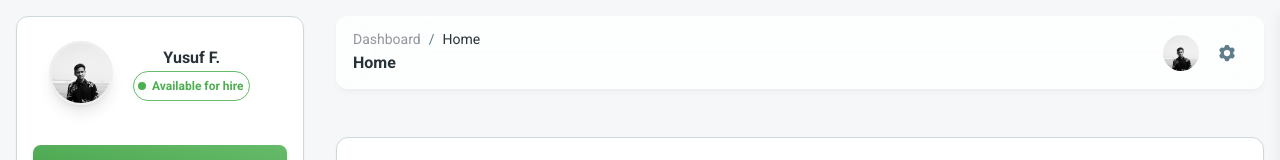
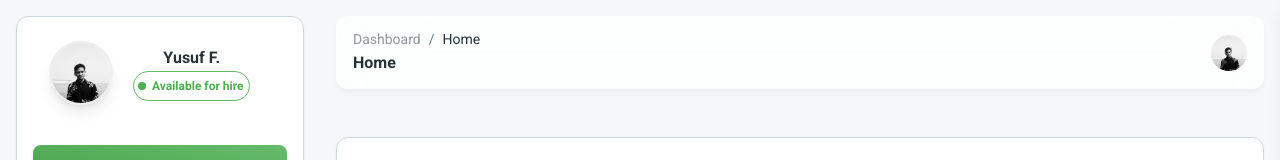
Before and after one commit to firmansyf/my-app, a React (Vite) app: page /dashboard/home in a window 1280 px wide. Shown: the top 160 px of the page. Built offline with nearby package versions, Linux system fonts and the light colour scheme.

Commit message:
improve: --none-display-condition-dark-mode

```diff
--- a/src/widgets/layout/dashboard-navbar.jsx
+++ b/src/widgets/layout/dashboard-navbar.jsx
@@ -1,7 +1,7 @@
 import {useLocation, Link} from 'react-router-dom'
 import {Navbar, Typography, IconButton, Breadcrumbs, Avatar} from '@material-tailwind/react'
-import {Cog6ToothIcon, Bars3Icon} from '@heroicons/react/24/solid'
-import {useMaterialTailwindController, setOpenConfigurator, setOpenSidenav} from '@/context'
+import {Bars3Icon} from '@heroicons/react/24/solid'
+import {useMaterialTailwindController, setOpenSidenav} from '@/context'
 import yusuf from '@/assets/img-office/yusuf.jpg'
 
 export function DashboardNavbar() {
@@ -140,14 +140,14 @@ export function DashboardNavbar() {
               <Avatar src={yusuf} size='sm' />
             </Link>
 
-            <IconButton
+            {/* <IconButton
               variant='text'
               color='blue-gray'
               className=''
               onClick={() => setOpenConfigurator(dispatch, true)}
             >
               <Cog6ToothIcon className='h-5 w-5 text-blue-gray-500' />
-            </IconButton>
+            </IconButton> */}
           </div>
         </div>
       </div>
```
